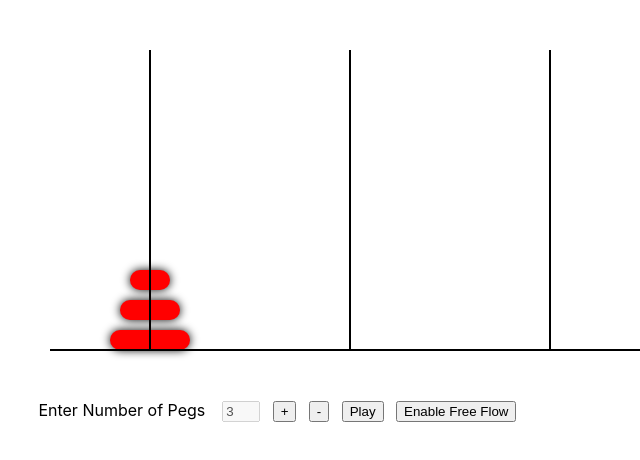
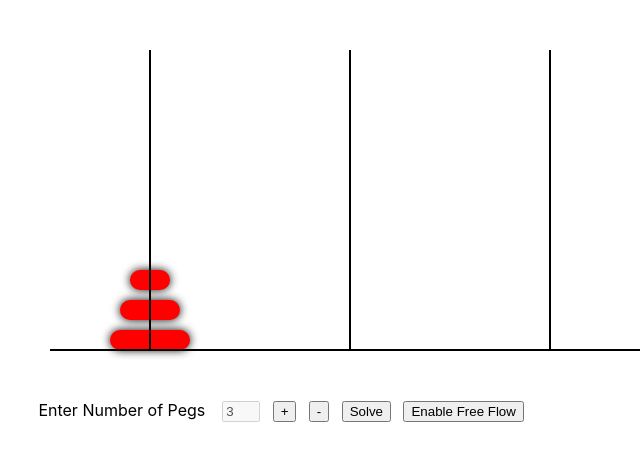
Before and after one commit to MFQ/tower-of-hanoi, a React (Create React App) app in the folder frontend/: page / in a window 1280 px wide. Shown: the top 460 px of the page, without its empty margins (0-640 px from the left). Built offline with nearby package versions, Linux system fonts and the light colour scheme.

Commit message:
update: label has been updated

```diff
--- a/frontend/src/toolbar/index.js
+++ b/frontend/src/toolbar/index.js
@@ -26,7 +26,7 @@ const Toolbar = ({
         <input type="number" placeholder="Enter number of pegs" value={value} disabled />
         <button onClick={incrementPeg}> + </button>
         <button onClick={decrementPeg}> - </button>
-        <button onClick={startPlay}> Play </button>
+        <button onClick={startPlay}> Solve </button>
         <button onClick={enableFreeFlow}>Enable Free Flow </button>
       </>
     }
```
